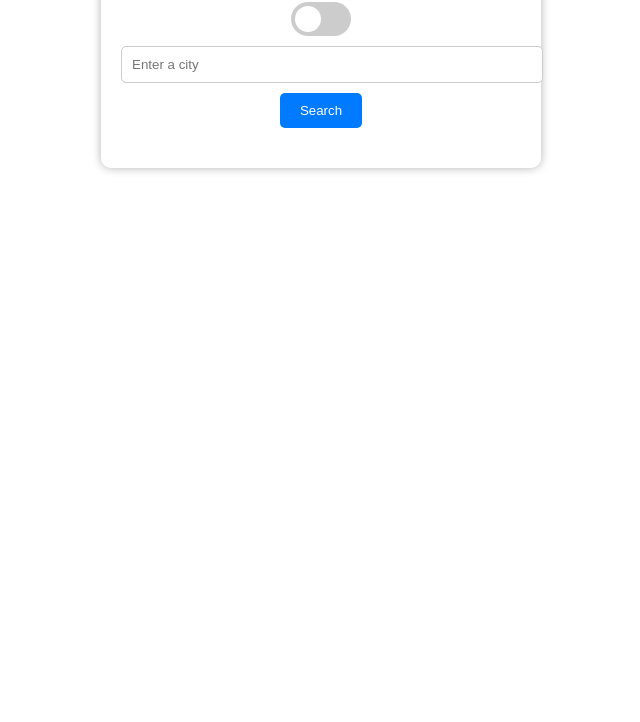
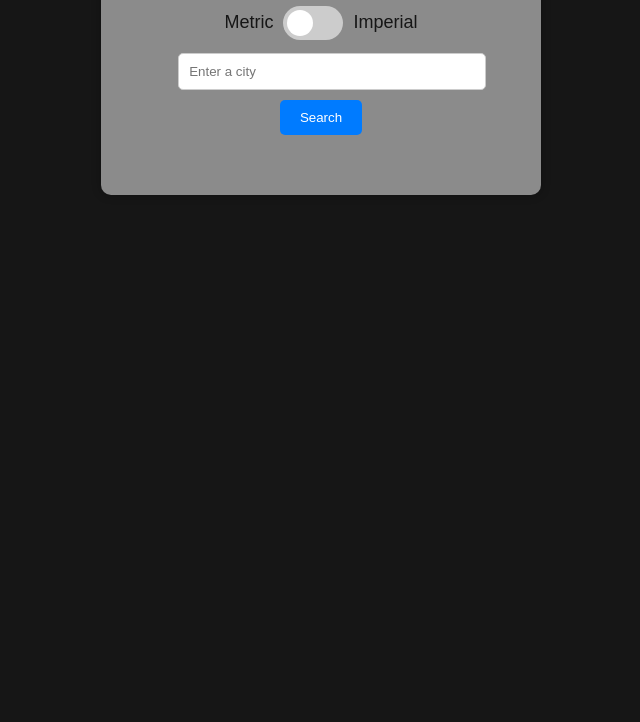
Before and after one commit to bmorasi/weatherApp, a plain HTML site: page index.html in a window 1280 px wide. Shown: the part 183-905 px from the top of the page, without its empty margins (319-959 px from the left). Drawn offline with Linux system fonts and the light colour scheme; no server answers.

Commit message:
CSS Improvements, weather Icon

```diff
--- a/index.html
+++ b/index.html
@@ -9,12 +9,19 @@
 <body>
     <div class="container">
         <h1>Weather App</h1>
+        <img src="" alt="Weather Icon" id="weatherIcon" hidden>
+        <div class="toggle-container">
+            <p>Metric</p>
             <label class="switch">
                 <input type="checkbox" id="unitToggle">
                     <span class="slider round"/ >
             </label>
+            <p>Imperial</p>
+        </div>
+        <div class="input-container">
             <input type="text" id="locationInput" placeholder="Enter a city">
             <button id="searchButton">Search</button>
+        </div>
         <div class="weather-info">
             <h2 id="location"></h2>
             <p id="temperature"></p>
--- a/script.js
+++ b/script.js
@@ -5,11 +5,15 @@ const locationInput = document.getElementById('locationInput');
 const unitToggle = document.getElementById('unitToggle');
 const searchButton = document.getElementById('searchButton');
 const locationElement = document.getElementById('location');
+const weatherIcon = document.getElementById('weatherIcon');
 const temperatureElement = document.getElementById('temperature');
 const descriptionElement = document.getElementById('description');
 
-window.onload = (event) => { // Default location
-    fetchWeather('Amsterdam');
+const defaultLocation = 'Amsterdam'; // Default location
+let currentLocation = defaultLocation;
+
+window.onload = (event) => {
+    fetchWeather(currentLocation);
 };
 
 searchButton.addEventListener('click', () => {
@@ -19,6 +23,10 @@ searchButton.addEventListener('click', () => {
     }
 });
 
+unitToggle.addEventListener('change', () => {
+    fetchWeather(currentLocation);
+})
+
 function fetchWeather(location) {
     const unitToggleValue = unitToggle.checked ? 'imperial' : 'metric';
     const url = `${apiUrl}?q=${location}&appid=${apiKey}&units=${unitToggleValue}`;
@@ -26,7 +34,17 @@ function fetchWeather(location) {
     fetch(url)
         .then(response => response.json())
         .then(data => {
+            currentLocation = location;
+            if (data.cod !== 200) {
+                locationElement.textContent = 'Location not found';
+                weatherIcon.hidden = true;
+                temperatureElement.textContent = '';
+                descriptionElement.textContent = '';
+                throw new Error(data.message);
+            }
             locationElement.textContent = data.name;
+            weatherIcon.hidden = false;
+            weatherIcon.src = `https://openweathermap.org/img/wn/${data.weather[0].icon}.png`;
             temperatureElement.textContent = `${Math.round(data.main.temp)}°${unitToggle.checked ? 'F' : 'C'}`;
             descriptionElement.textContent = data.weather[0].description;
         })
--- a/style.css
+++ b/style.css
@@ -1,23 +1,36 @@
 body {
     font-family: Arial, sans-serif;
-    background-image: url('weather1.webp');
-    background-size: cover;
-    background-position: center;
-    background-repeat: no-repeat;
+    color: #161616;
+    background-color: currentColor;
     height: 100vh;
     margin: 0;
     padding: 0;
 }
 
 .container {
+    display: flex;
+    flex-direction: column;
     max-width: 400px;
+    align-items: center;
+    text-align: center;
     margin: 0 auto;
-    text-align: center;
+    margin-top: 105px;
     padding: 20px;
-    background-color: rgba(255, 255, 255, 0.5); /* Set the background color to be transparent */
+    background-color: rgba(255, 255, 255, 0.5);
     border-radius: 10px;
-    box-shadow: 0 0 10px rgba(0, 0, 0, 0.3); /* Adjust the alpha value here for the box shadow transparency */
-    margin-top: 105px;
+    box-shadow: 0 0 10px rgba(0, 0, 0, 0.3);
+}
+
+.toggle-container {
+    display: flex;
+    justify-content: center;
+    align-items: center;
+    margin: auto;
+}
+
+.toggle-container p{
+    margin: 10px;
+    font-size: 18px;
 }
 
 h1 {
@@ -33,6 +46,7 @@ input[type="text"] {
 }
 
 button {
+    align-self: center;
     background-color: #007BFF;
     color: #fff;
     border: none;
@@ -46,16 +60,11 @@ button {
 }
 
 .switch {
+    align-self: center;
     position: relative;
     display: inline-block;
     width: 60px;
     height: 34px;
-}
-
-.switch input {
-    opacity: 0;
-    width: 0;
-    height: 0;
 }
 
 .slider {
```
Lines whose indentation alone changed are shown as unchanged.
